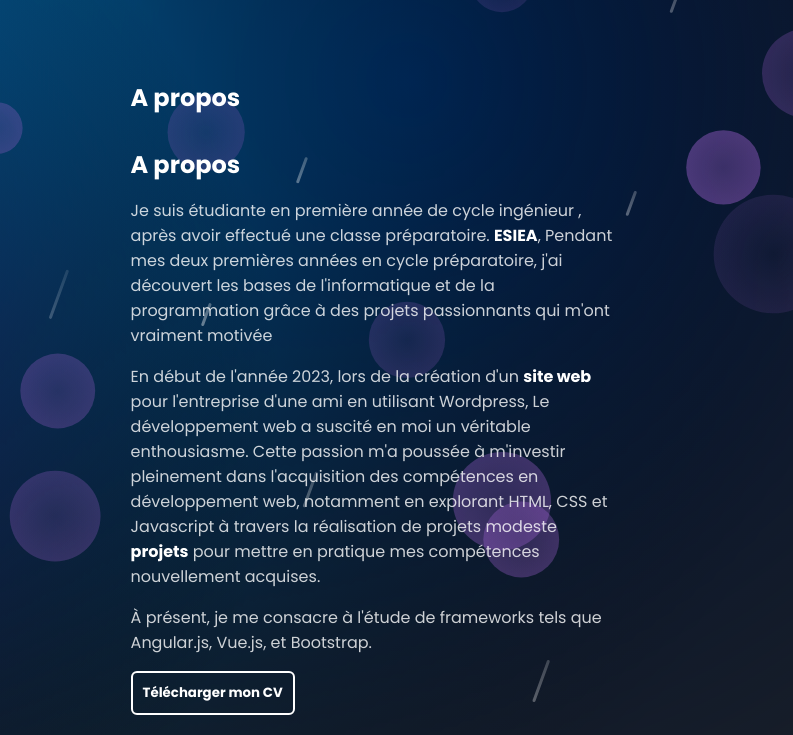
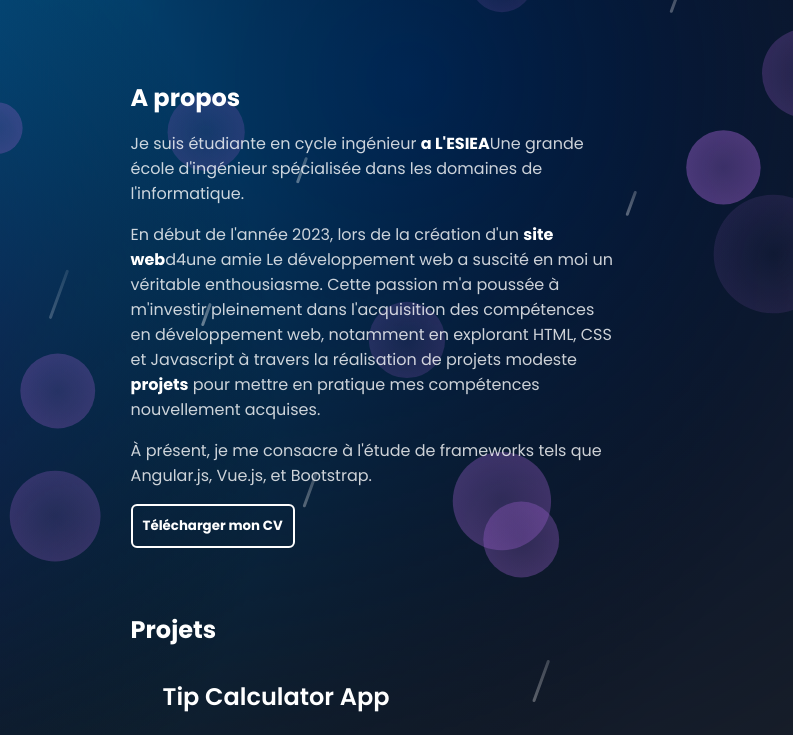
Before and after one commit to Melissa-Sadeg/Melissa-Sadeg.github.io, a plain HTML site: page profolio/index.html in a window 1280 px wide. Shown: the top 735 px of the page, 487-1280 px from the left. Drawn offline with Linux system fonts and the light colour scheme; animation ran at ten frames a second.

Commit message:
Update index.html

```diff
--- a/profolio/index.html
+++ b/profolio/index.html
@@ -68,28 +68,14 @@
     </header>
     <section class="scroll-section text-white">
       <article id="a-propos">
-        <h2>A propos</h2>
-        <p>
-
-
-
-
-
-
-        </p>
      <h2>A propos</h2>
         <p>
-          Je suis étudiante en première année de cycle ingénieur , après avoir
-          effectué une classe préparatoire.
-          <a href="http://esiea.fr" target="_blank">ESIEA</a>, Pendant mes deux
-          premières années en cycle préparatoire, j'ai découvert les bases de
-          l'informatique et de la programmation grâce à des projets passionnants
-          qui m'ont vraiment motivée
+          Je suis étudiante en cycle ingénieur
+          <a href="http://esiea.fr" target="_blank"> a L'ESIEA</a>Une grande école d'ingénieur spécialisée dans les domaines de l'informatique.
         </p>
         <p>
           En début de l'année 2023, lors de la création d'un
-          <a href="https://ipe-dijon.com/" target="_blank">site web</a> pour
-          l'entreprise d'une ami en utilisant Wordpress, Le développement web a
+          <a href="https://ipe-dijon.com/" target="_blank">site web</a>d4une amie Le développement web a
           suscité en moi un véritable enthousiasme. Cette passion m'a poussée à
           m'investir pleinement dans l'acquisition des compétences en
           développement web, notamment en explorant HTML, CSS et Javascript à
```
